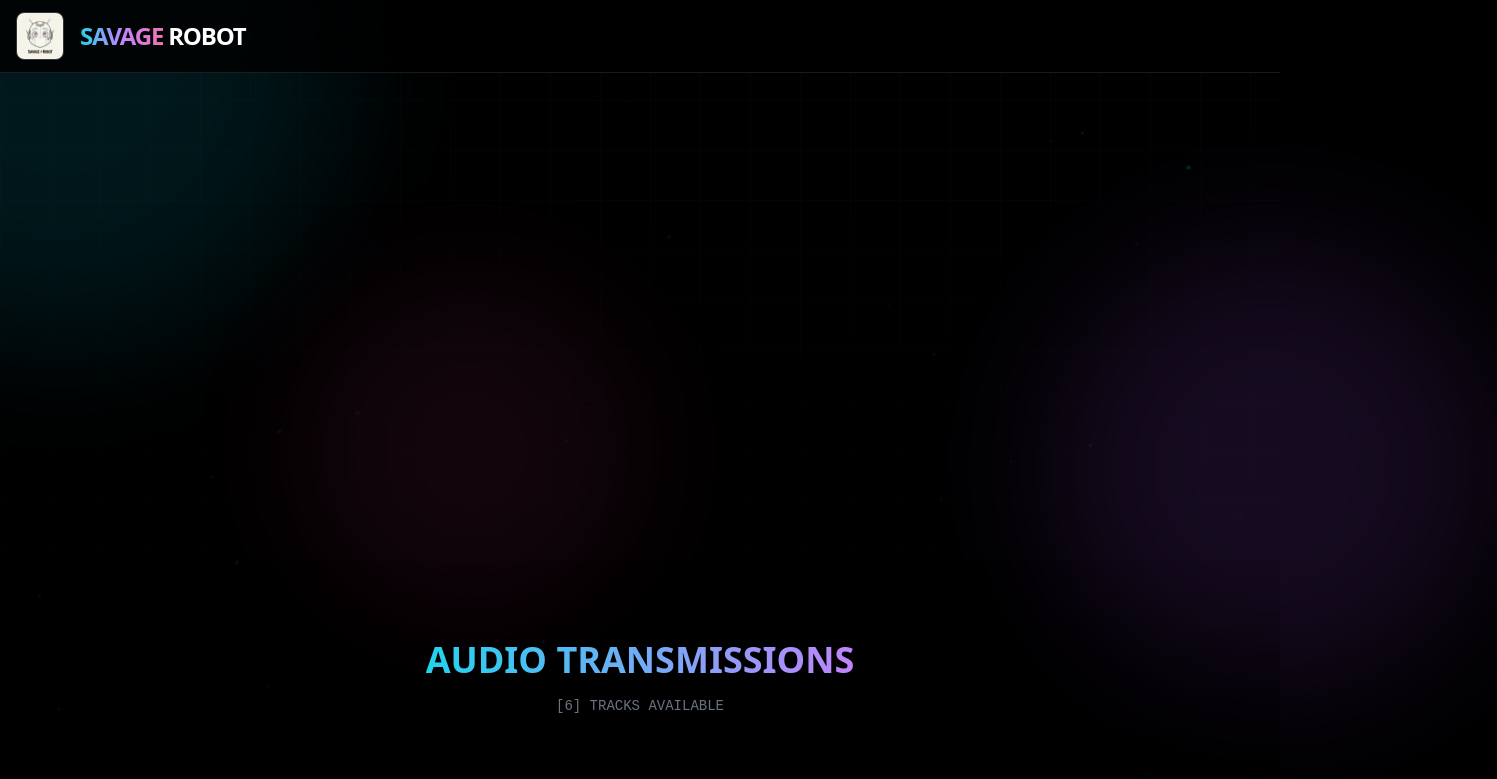
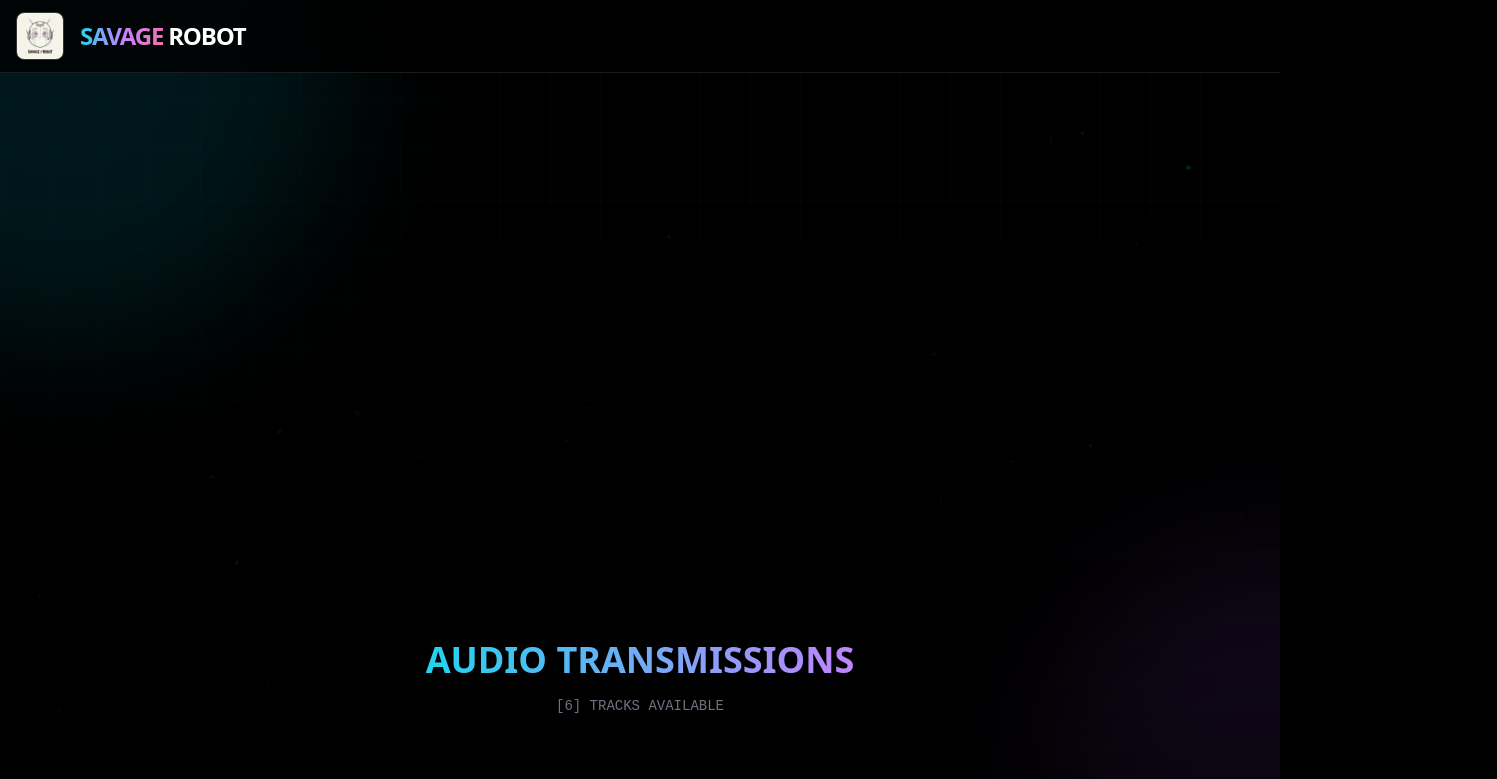
Before and after one commit to btaustin/savagerobot, a React (Vite) app: page / in a window 1280 px wide. Shown: the top 779 px of the page, 1497 px wide, since content can reach past the window. Built offline with nearby package versions, Linux system fonts and the light colour scheme.

Commit message:
fix x scroll

```diff
--- a/src/App.tsx
+++ b/src/App.tsx
@@ -710,7 +710,7 @@ function App() {
   const sortedTracks = [...tracks].sort((a, b) => b.id - a.id)
 
   return (
-    <div className="min-h-screen bg-black text-white overflow-x-hidden">
+    <div className="min-h-screen bg-black text-white overflow-x-hidden w-full max-w-[100vw]">
       <GridBackground />
       <FloatingParticles />
 
--- a/src/index.css
+++ b/src/index.css
@@ -3,10 +3,17 @@
 @tailwind utilities;
 
 @layer base {
+  html {
+    overflow-x: hidden;
+  }
+
   body {
     @apply antialiased;
     background: #000;
     overflow-x: hidden;
+    width: 100%;
+    max-width: 100vw;
+    position: relative;
   }
 
   ::-webkit-scrollbar {
@@ -48,9 +55,7 @@
 
 @layer utilities {
   .text-glow {
-    text-shadow:
-      0 0 10px currentColor,
-      0 0 20px currentColor,
+    text-shadow: 0 0 10px currentColor, 0 0 20px currentColor,
       0 0 40px currentColor;
   }
 
@@ -60,7 +65,8 @@
   }
 
   @keyframes gradient-x {
-    0%, 100% {
+    0%,
+    100% {
       background-position: 0% 50%;
     }
     50% {
@@ -73,7 +79,8 @@
   }
 
   @keyframes pulse-glow {
-    0%, 100% {
+    0%,
+    100% {
       box-shadow: 0 0 20px rgba(6, 182, 212, 0.3);
     }
     50% {
```
